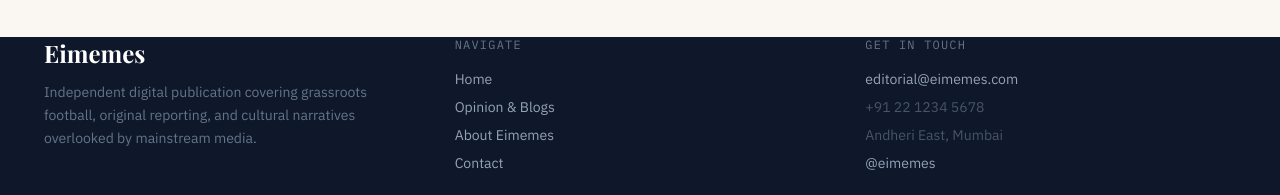
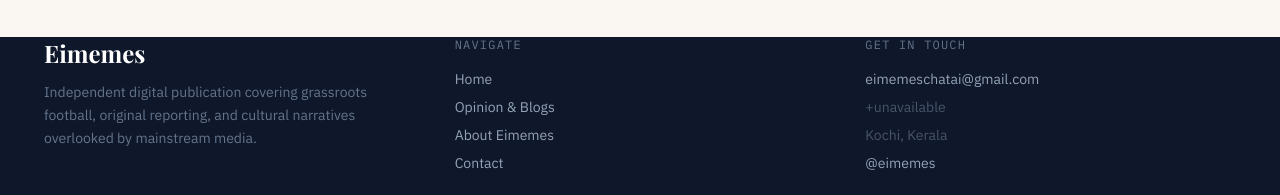
Before and after one commit to michaelkilong/Eimemes, a Next.js app: page / in a window 1280 px wide. Shown: the part 1286-1481 px from the top of the page. Built offline with nearby package versions, Linux system fonts and the light colour scheme; no server answers; the database is empty; a web font is replaced by a local one.

Commit message:
Change contact email and update location in Footer
Updated contact email and modified location details in the footer.

```diff
--- a/components/layout/Footer.tsx
+++ b/components/layout/Footer.tsx
@@ -37,12 +37,12 @@ export default function Footer() {
             <h4 className="text-xs uppercase tracking-widest text-slate-500 mb-4 font-mono">Get in touch</h4>
             <ul className="space-y-2 text-sm">
               <li>
-                <a href="mailto:editorial@eimemes.com" className="hover:text-[#d97706] transition-colors">
-                  editorial@eimemes.com
+                <a href="mailto:eimemeschatai@gmail.com" className="hover:text-[#d97706] transition-colors">
+                  eimemeschatai@gmail.com
                 </a>
               </li>
-              <li className="text-slate-600">+91 22 1234 5678</li>
-              <li className="text-slate-600">Andheri East, Mumbai</li>
+              <li className="text-slate-600">+unavailable</li>
+              <li className="text-slate-600">Kochi, Kerala</li>
               <li>
                 <a href="https://twitter.com/eimemes" className="hover:text-[#d97706] transition-colors">
                   @eimemes
```
